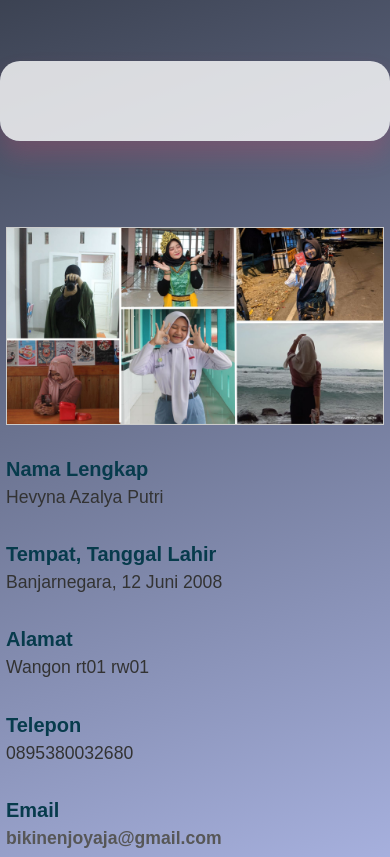
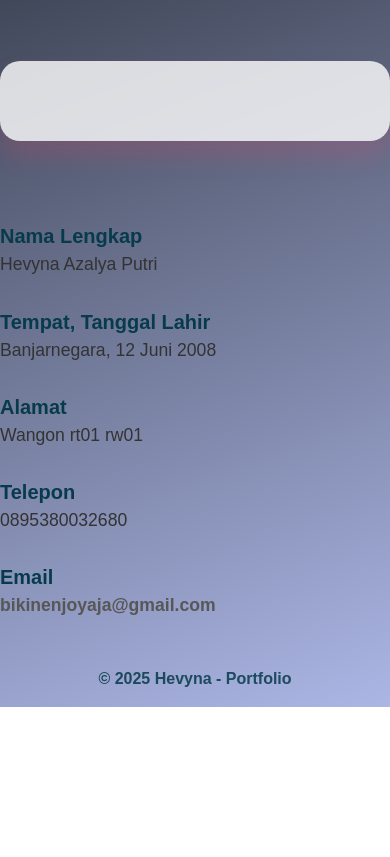
Before and after one commit to ayyawww/ayyawww.github.io, a plain HTML site: page index.html in a window 390 px wide. Shown: the part 243-1100 px from the top of the page. After the commit the page ends 950 px from the top, so only its background shows below. Drawn offline with nearby package versions, Linux system fonts and the light colour scheme.

Commit message:
Update index.html

```diff
--- a/index.html
+++ b/index.html
@@ -119,52 +119,6 @@
     color: #073b4cdd;
     font-weight: 600;
   }
-  div.gallery {
-  border: 1px solid #ccc;
-}
-
-div.gallery:hover {
-  border: 1px solid #777;
-}
-
-div.gallery img {
-  width: 100%;
-  height: auto;
-}
-
-div.desc {
-  padding: 15px;
-  text-align: center;
-}
-
-* {
-  box-sizing: border-box;
-}
-
-.responsive {
-  padding: 0 6px;
-  float: left;
-  width: 24.99999%;
-}
-
-@media only screen and (max-width: 700px) {
-  .responsive {
-    width: 49.99999%;
-    margin: 6px 0;
-  }
-}
-
-@media only screen and (max-width: 500px) {
-  .responsive {
-    width: 100%;
-  }
-}
-
-.clearfix:after {
-  content: "";
-  display: table;
-  clear: both;
-}
 </style>
 </head>
 <body>
@@ -195,13 +149,6 @@ div.desc {
 
 <div class="container-main">
 </div>
-  <div class="responsive">
-  <div class="gallery">
-    <a target="_blank" href="Tanpa judul (1920 x 1000 piksel).jpg">
-      <img src="Tanpa judul (1920 x 1000 piksel).jpg" alt="pfor" width="6500" height="400">
-    </a>
-</div>
-
   <dl>
     <dt>Nama Lengkap</dt>
     <dd>Hevyna Azalya Putri</dd>
```
